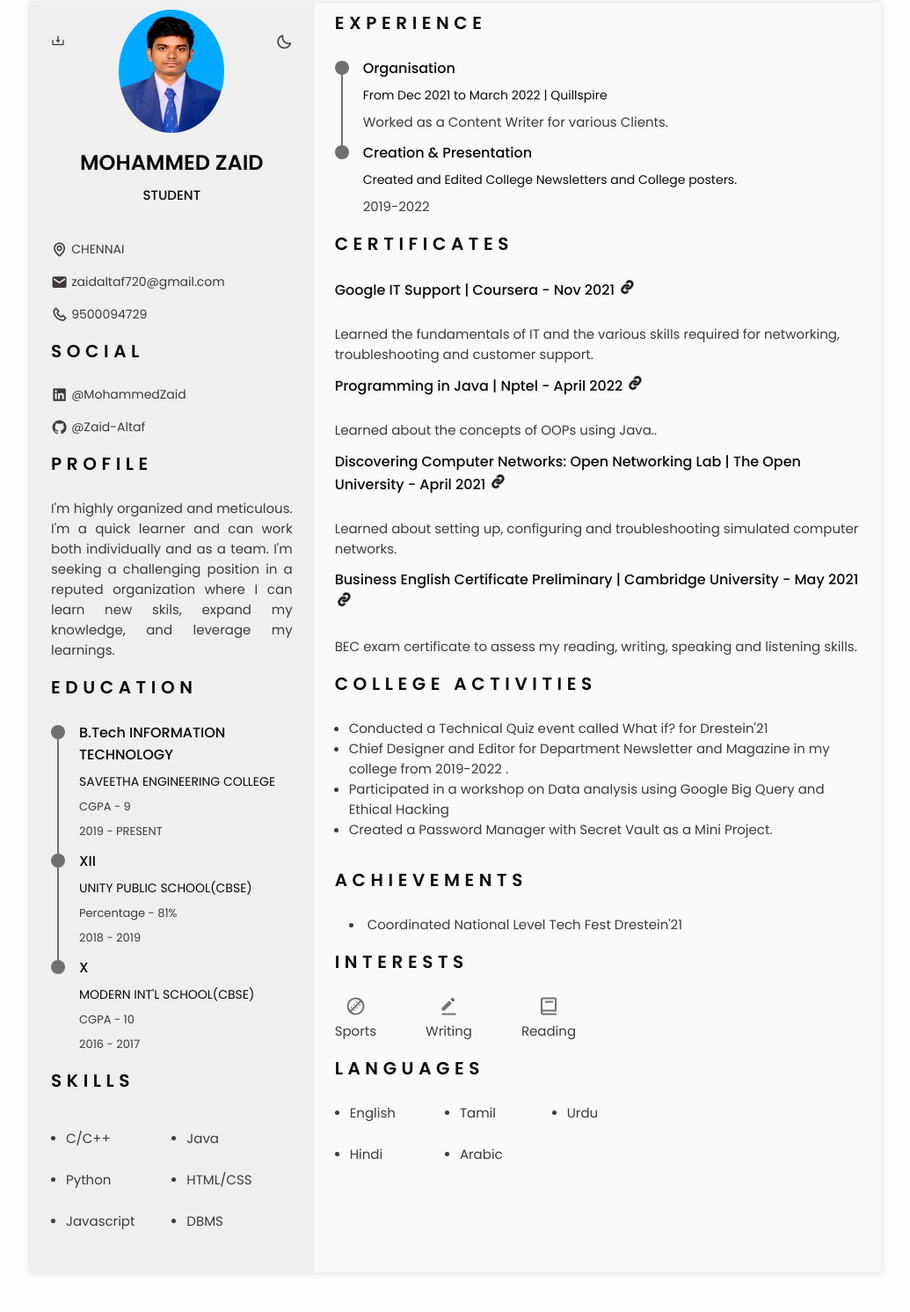
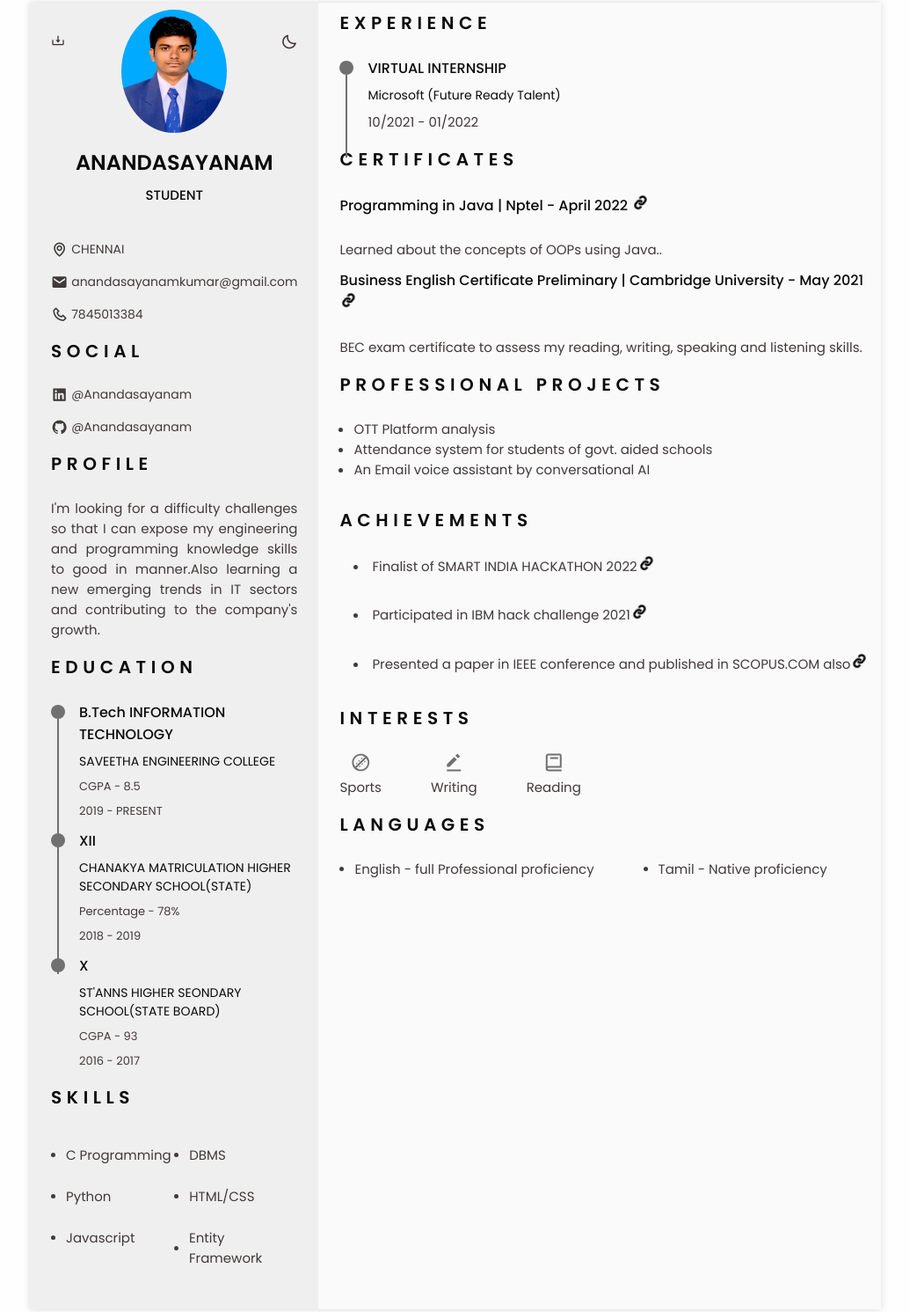
Before and after one commit to anand-stack/ANANDASAYANAM-K, a plain HTML site: page index.html in a window 1280 px wide. Shown: the part 45-1536 px from the top of the page at 88% size, without its empty margins (122-1157 px from the left). Drawn offline with nearby package versions, Linux system fonts and the light colour scheme.

Commit message:
Update index.html

```diff
--- a/index.html
+++ b/index.html
@@ -10,13 +10,13 @@
         <!--========== CSS ==========-->
         <link rel="stylesheet" href="assets/css/styles.css">
 
-        <title>Mohammed Zaid</title>
+        <title>Anandasayanam</title>
     </head>
     <body>
         <!--========== HEADER ==========-->
         <header class="l-header" id="header">
             <nav class="nav bd-container">
-                <a href="#" class="nav__logo">Mohammed Zaid</a>
+                <a href="#" class="nav__logo">Anandasayanam</a>
 
                 <div class="nav__menu" id="nav-menu">
                     <ul class="nav__list">
@@ -78,10 +78,10 @@
                     <section class="home" id="home">
                         <div class="home__container section bd-grid">
                             <div class="home__data bd-grid">
-                                <img src="assets/img/Profile.jpeg" alt="" class="home__img">
+                                <img src="assets/img/profile.jpeg" alt="" class="home__img">
 
 
-                                <h1 class="home__title"><b>MOHAMMED ZAID</b></h1>
+                                <h1 class="home__title"><b>ANANDASAYANAM</b></h1>
                                 <h3 class="home__profession">STUDENT </h3>
                                 <div>
                                     <a download="" href="assets/pdf/ANANDASAYANAM's Resume (1).pdf" class="home__button-movil">Download</a>
@@ -96,10 +96,10 @@
                                     <i class='bx bx-map home__icon' ></i> CHENNAI
                                 </span>
                                 <span class="home__information">
-                                    <i class='bx bxs-envelope home__icon' ></i> zaidaltaf720@gmail.com
+                                    <i class='bx bxs-envelope home__icon' ></i> anandasayanamkumar@gmail.com
                                 </span>
                                 <span class="home__information">
-                                    <i class='bx bx-phone home__icon' ></i> 9500094729
+                                    <i class='bx bx-phone home__icon' ></i> 7845013384
                                 </span>
                             </div>
                         </div>
@@ -117,11 +117,11 @@
                         <h2 class="section-title">SOCIAL</h2>
 
                         <div class="social__container bd-grid">
-                            <a href="https://www.linkedin.com/in/mohammed-zaid-80b96a182/" target="_blank" class="social__link">
-                                <i class='bx bxl-linkedin-square social__icon' ></i> @MohammedZaid
+                            <a href="https://www.linkedin.com/in/anandasayanam-k-a94214193" target="_blank" class="social__link">
+                                <i class='bx bxl-linkedin-square social__icon' ></i> @Anandasayanam
                             </a>
-                            <a href="https://github.com/Zaid-Altaf" target="_blank" class="social__link">
-                                <i class='bx bxl-github social__icon' ></i> @Zaid-Altaf
+                            <a href="https://github.com/anand-stack" target="_blank" class="social__link">
+                                <i class='bx bxl-github social__icon' ></i> @Anandasayanam
                             </a>
                         </div>
                     </section>
@@ -130,7 +130,7 @@
                     <section class="profile section" id="profile">
                         <h2 class="section-title">Profile</h2>
 
-                        <p align="justify">I'm highly organized and meticulous. I'm a quick learner and can work both individually and as a team. I'm seeking a challenging position in a reputed organization where I can learn new skils, expand my knowledge, and leverage my learnings.</p>
+                        <p align="justify">I'm looking for a difficulty challenges so that I can expose my engineering and programming knowledge skills to good in manner.Also learning a new emerging trends in IT sectors and contributing to the company's growth.</p>
                     </section>
 
                     <!--========== EDUCATION ==========-->
@@ -147,7 +147,7 @@
                                 <div class="education__data bd-grid">
                                     <h3 class="education__title">B.Tech INFORMATION TECHNOLOGY</h3>
                                     <span class="education__studies">SAVEETHA ENGINEERING COLLEGE</span>
-                                    <span class="education__year">CGPA - 9</span>
+                                    <span class="education__year">CGPA - 8.5</span>
                                     <span class="education__year">2019 - PRESENT</span>
                                 </div>
                             </div>
@@ -160,8 +160,8 @@
 
                                 <div class="education__data bd-grid">
                                     <h3 class="education__title">XII</h3>
-                                    <span class="education__studies">UNITY PUBLIC SCHOOL(CBSE)</span>
-                                    <span class="education__year">Percentage - 81%</span>
+                                    <span class="education__studies">CHANAKYA MATRICULATION HIGHER SECONDARY SCHOOL(STATE)</span>
+                                    <span class="education__year">Percentage - 78%</span>
                                     <span class="education__year">2018 - 2019</span>
                                 </div>
                             </div>
@@ -174,8 +174,8 @@
 
                                 <div class="education__data bd-grid">
                                     <h3 class="education__title">X</h3>
-                                    <span class="education__studies">MODERN INT'L SCHOOL(CBSE)</span>
-                                    <span class="education__year">CGPA - 10</span>
+                                    <span class="education__studies">ST'ANNS HIGHER SEONDARY SCHOOL(STATE BOARD)</span>
+                                    <span class="education__year">CGPA - 93</span>
                                     <span class="education__year">2016 - 2017</span>
                                 </div>
                             </div>
@@ -190,7 +190,7 @@
                         <div class="skills__content bd-grid">
                             <ul class="skills__data">
                                 <li class="skills__name">
-                                    <span class="skills__circle"></span> C/C++
+                                    <span class="skills__circle"></span> C Programming
                                 </li>
                                 <li class="skills__name">
                                     <span class="skills__circle"></span> Python
@@ -202,13 +202,13 @@
 
                             <ul class="skills__data">
                                 <li class="skills__name">
-                                    <span class="skills__circle"></span> Java
+                                    <span class="skills__circle"></span> DBMS
                                 </li>
                                 <li class="skills__name">
                                     <span class="skills__circle"></span> HTML/CSS
                                 </li>
                                 <li class="skills__name">
-                                    <span class="skills__circle"></span> DBMS
+                                    <span class="skills__circle"></span> Entity Framework
                                 </li>
                             </ul>
                         </div>
@@ -229,12 +229,12 @@
                                 </div>
 
                                 <div class="experience__data bd-grid">
-                                    <h3 class="experience__title">Organisation</h3>
-                                    <span class="experience__company">From Dec 2021 to March 2022 | Quillspire</span>
-                                    <p class="experience__description">Worked as a Content Writer for various Clients.</p>
+                                    <h3 class="experience__title">VIRTUAL INTERNSHIP</h3>
+                                    <span class="experience__company">Microsoft (Future Ready Talent)</span>
+                                    <p class="experience__description">10/2021 - 01/2022</p>
                                 </div>
                             </div>
-                            <!-- <div class="experience__content">
+                                 <!-- <div class="experience__content">
                                 <div class="experience__time">
                                     <span class="experience__rounder"></span>
                                     <span class="experience__line"></span>
@@ -245,19 +245,19 @@
                                     <span class="experience__company">From 2025 to 2029 | SIM</span>
                                     <p class="experience__description">Work in this company dedicating the best responsibility in the area that corresponds, delivering the best results for the company and improving productivity.</p>
                                 </div>
-                            </div> -->
+                            </div>
                             <div class="experience__content">
                                 <div class="experience__time">
-                                    <span class="experience__rounder"></span>
+                                    <span class="experience__rounder"></span> -->
                                     <!-- <span class="experience__line"></span>  -->
-                                </div>
+                                <!--/div>
 
                                 <div class="experience__data bd-grid">
                                     <h3 class="experience__title">Creation & Presentation</h3>
                                     <span class="experience__company">Created and Edited College Newsletters and College posters. </span>
                                     <p class="experience__description">2019-2022 </p>
                                 </div>
-                            </div>
+                            </div> -->
                         </div>
                     </section>
 
@@ -266,37 +266,37 @@
                         <h2 class="section-title">Certificates</h2>
 
                         <div class="certificate__container bd-grid">
-                            <div class="certificate__content">
-                                <h3 class="certificate__title"> Google IT Support | Coursera - Nov 2021 <a class='section-title bx bx-link bx-tada' target="_blank" href="https://www.coursera.org/account/accomplishments/specialization/certificate/R55LZBYLWVUP"></a></i></i></h3>
+                            <!--div class="certificate__content">
+                                <h3 class="certificate__title"> Google  <a class='section-title bx bx-link bx-tada' target="_blank" href="https://www.coursera.org/account/accomplishments/specialization/certificate/R55LZBYLWVUP"></a></i></i></h3>
                                 <p class="certificate__description"> Learned the fundamentals of IT and the various skills required for networking, troubleshooting and customer support.</p>
-                            </div>
+                            </div-->
 
                             <div class="certificate__content">
-                                <h3 class="certificate__title">Programming in Java | Nptel - April 2022 <a class='section-title bx bx-link bx-tada' target="_blank" href="https://archive.nptel.ac.in/content/noc/NOC22/SEM1/Ecertificates/106/noc22-cs47/Course/NPTEL22CS47S3445091002237524.jpg"></a></h3>
+                                <h3 class="certificate__title">Programming in Java | Nptel - April 2022 <a class='section-title bx bx-link bx-tada' target="_blank" href="https://internalapp.nptel.ac.in/NOC/NOC22/SEM1/Ecertificates/106/noc22-cs47/Course/NPTEL22CS47S4446544302038128.jpg"></a></h3>
                                 <p class="certificate__description">Learned about the concepts of OOPs using Java..</p>
                             </div>
 
-                            <div class="certificate__content">
+                            <!--div class="certificate__content">
                                 <h3 class="certificate__title">Discovering Computer Networks: Open Networking Lab | The Open University - April 2021 <a class='section-title bx bx-link bx-tada' target="_blank" href="https://github.com/Zaid-Altaf/assets/blob/main/OPNL_1_statement.pdf"></a></h3>
                                 <p class="certificate__description">Learned about setting up, configuring and troubleshooting simulated computer networks.</p>
-                            </div>
+                            </div-->
 
                             <div class="certificate__content">
-                                <h3 class="certificate__title">Business English Certificate Preliminary | Cambridge University - May 2021 <a class='section-title bx bx-link bx-tada' target="_blank" href="https://github.com/Zaid-Altaf/assets/blob/main/BEC%20Exam%20Certificate.pdf"></a></h3>
+                                <h3 class="certificate__title">Business English Certificate Preliminary | Cambridge University - May 2021 <a class='section-title bx bx-link bx-tada' target="_blank" href="https://github.com/anand-stack/certificates/blob/main/BEC%20CERTIFICATE.pdf"></a></h3>
                                 <p class="certificate__description"> BEC exam certificate to assess my reading, writing, speaking and listening skills.</p>
                             </div
                         </div>
                     </section>
                     <!--========== What i do/did ==========-->
                     <section class="What i do/did section" id="What_i_do/did">
-                        <h2 class="section-title">College Activities</h2>
+                        <h2 class="section-title">Professional Projects</h2>
                         <div>
                             <div>
                                 <ul style="list-style-type:disc">
-                                    <li class = "li_what_i_do" class="profile__description">Conducted a Technical Quiz event called What if? for Drestein'21</li>
-                                    <li class = "li_what_i_do" class="profile__description">Chief Designer and Editor for Department Newsletter and Magazine in my college from 2019-2022 .</li>
-                                    <li class = "li_what_i_do" class="profile__description">Participated in a workshop on Data analysis using Google Big Query and Ethical Hacking</li>
-                                    <li class = "li_what_i_do" class="profile__description">Created a Password Manager with Secret Vault as a Mini Project.</li>
+                                    <li class = "li_what_i_do" class="profile__description">OTT Platform analysis</li>
+                                    <li class = "li_what_i_do" class="profile__description">Attendance system for students of govt. aided schools</li>
+                                    <li class = "li_what_i_do" class="profile__description">An Email voice assistant by conversational AI</li>
+
 
                                 </ul>
                             </div>
@@ -308,12 +308,16 @@
                         <div class="certificate__container bd-grid">
                             <div class="certificate__content">
                                 <!-- <h3 class="certificate__title">Awards & Honours</h3> -->
-                                 <li class = "li_what_i_do" class="profile__description">Coordinated National Level Tech Fest Drestein'21</li>
+                                 <li class = "li_what_i_do" class="profile__description">Finalist of SMART INDIA HACKATHON 2022<a class='section-title bx bx-link bx-tada' target="_blank" href="https://github.com/anand-stack/certificates/blob/main/SIH%20certificate%202022.pdf"></a></li>
                              </div>
-                            <!-- <div class="certificate__content">
-                                <h3 class="certificate__title">Leadership</h3>
-                                <li class = "li_what_i_do" class="profile__description">Leader of OWASP - Sathyabama Student Chapter<a class='section-title bx bx-link bx-tada' target="_blank" href="https://owasp.org/www-chapter-sathyabama-institute-of-science-and-technology/"></a></li>
-                            </div> -->
+                            <div class="certificate__content">
+                                <!--h3 class="certificate__title">Leadership</h3>-->
+                                <li class = "li_what_i_do" class="profile__description">Participated in IBM hack challenge 2021<a class='section-title bx bx-link bx-tada' target="_blank" href="https://github.com/anand-stack/certificates/blob/main/ibm%20Certificate.pdf"></a></li>
+                            </div>
+                            <div class="certificate__content">
+                                <!--h3 class="certificate__title">Leadership</h3>-->
+                                <li class = "li_what_i_do" class="profile__description">Presented a paper in IEEE conference and published in SCOPUS.COM also<a class='section-title bx bx-link bx-tada' target="_blank" href="https://github.com/anand-stack/certificates/blob/main/IEEE%20CONFERENCE"></a></li>
+                            </div>
                         </div>
                     </section>
                     <!--========== INTERESTS ==========-->
@@ -343,20 +347,12 @@
                         <div class="languages__container">
                             <ul class="languages__content bd-grid">
                                 <li class="languages__name">
-                                    <span class="languages__circle"></span> English
+                                    <span class="languages__circle"></span> English - full Professional proficiency
                                 </li>
                                 <li class="languages__name">
-                                    <span class="languages__circle"></span> Tamil
+                                    <span class="languages__circle"></span> Tamil - Native proficiency
                                 </li>
-                                <li class="languages__name">
-                                    <span class="languages__circle"></span> Urdu
-                                </li>
-                                <li class="languages__name">
-                                    <span class="languages__circle"></span> Hindi
-                                </li>
-                                <li class="languages__name">
-                                    <span class="languages__circle"></span> Arabic
-                                </li>
+
                             </ul>
                         </div>
                     </section>
```
